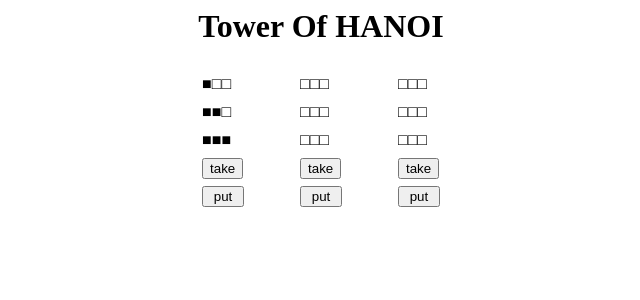
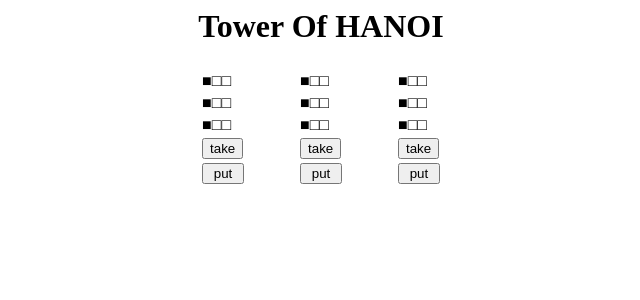
Before and after one commit to 2020-AIT-OOP2-Group7/Project-Group7, a Flask app: page /HanoiTower in a window 1280 px wide. Shown: the top 300 px of the page, without its empty margins (319-959 px from the left). Run offline with Flask 2, Linux system fonts and the light colour scheme.

Commit message:
Update HanoiTower.html

```diff
--- a/templates/HanoiTower.html
+++ b/templates/HanoiTower.html
@@ -1,17 +1,62 @@
 <html>
     <head>
         <title>Tower Of Hanoi</title>
-        <script></script>
+        <script>
+            bar = [[1],[2],[3]],
+                  [[],[],[]],
+                  [[],[],[]];
+            took = null;
+
+            function getNum(colNum) {//板を取るところ
+                count = 0;
+                while (took==null && count<=2) {
+                    took =bar[colNum][count];
+                    count+=1;
+                }
+                if(took!=null){
+                    bar[colNum][count-1] = null;
+                }
+                if(count>2){
+                    took = null;
+                }
+            }
+
+            function putNum(took,bar,colNum) {//板を置くところ
+                if (took!=null) {
+                    count = 2;
+                    while (bar[colNum][count]!=null && count>=0) {
+                        count-=1;
+                    }
+                    if(hogehoge=1){ //条件式を書く
+                        bar[colNum][count] = took;
+                    }
+                    took = null;
+                }
+            }
+            function Act(bar) {
+
+            }
+        </script>
+        <style>
+            .active {
+                display: block;
+            }
+
+            .passive {
+                display: none;
+            }
+
+        </style>
     </head>
     <body>
         <h1 align = "center"> Tower Of HANOI</h1>
         <table align="center"><tr align="center"><td align="center">
             <table>
-                <tr><td>■□□</td><td>　　　</td><td>□□□</td><td>　　　</td><td>□□□</td></tr>
-                <tr><td>■■□</td><td>　　　</td><td>□□□</td><td>　　　</td><td>□□□</td></tr>
-                <tr><td>■■■</td><td>　　　</td><td>□□□</td><td>　　　</td><td>□□□</td></tr>
-                <tr><td><input type="button" value="take"></td><td>　　　</td><td><input type="button" value="take"></td><td>　　　</td><td><input type="button" value="take"></td></tr>
-                <tr><td><input type="button" value=" put "></td><td>　　　</td><td><input type="button" value=" put "></td><td>　　　</td><td><input type="button" value=" put "></td></tr>
+                <tr> <td id="b00_1" class="active">■□□</td> <td id="b00_0" class="passive">□□□</td> <td>&emsp;&emsp;&emsp;</td> <td id="b10_1" class="active">■□□</td> <td id="b10_0" class="passive">□□□</td> <td>&emsp;&emsp;&emsp;</td> <td id="b20_1" class="active">■□□</td> <td id="b20_0" class="passive">□□□</td> </tr>
+                <tr> <td id="b01_2" class="passive">■■□</td><td id="b01_1" class="active">■□□</td> <td id="b01_0" class="passive">□□□</td>  <td>&emsp;&emsp;&emsp;</td><td id="b11_2" class="passive">■■□</td> <td id="b11_1" class="active">■□□</td> <td id="b11_0" class="passive">□□□</td> <td>&emsp;&emsp;&emsp;</td><td id="b21_2" class="passive">■■□</td> <td id="b21_1" class="active">■□□</td> <td id="b21_0" class="passive">□□□</td> </tr>
+                <tr> <td id="b02_3" class="passive">■■■</td> <td id="b02_2" class="passive">■■□</td><td id="b02_1" class="active">■□□</td> <td id="b02_0" class="passive">□□□</td>  <td>&emsp;&emsp;&emsp;</td> <td id="b12_3" class="passive">■■■</td> <td id="b12_2" class="passive">■■□</td> <td id="b12_1" class="active">■□□</td> <td id="b12_0" class="passive">□□□</td> <td>&emsp;&emsp;&emsp;</td> <td id="b22_3" class="passive">■■■</td> <td id="b22_2" class="passive">■■□</td> <td id="b22_1" class="active">■□□</td> <td id="b22_0" class="passive">□□□</td> </tr>
+                <tr><td><input type="button" value="take"></td><td>&emsp;&emsp;&emsp;</td><td><input type="button" value="take"></td><td>&emsp;&emsp;&emsp;</td><td><input type="button" value="take"></td></tr>
+                <tr><td><input type="button" value="&nbsp;put&nbsp;"></td><td>&emsp;&emsp;&emsp;</td><td><input type="button" value="&nbsp;put&nbsp;"></td><td>&emsp;&emsp;&emsp;</td><td><input type="button" value="&nbsp;put&nbsp;"></td></tr>
                </table>
         </td></tr></table>
     </body>
```
